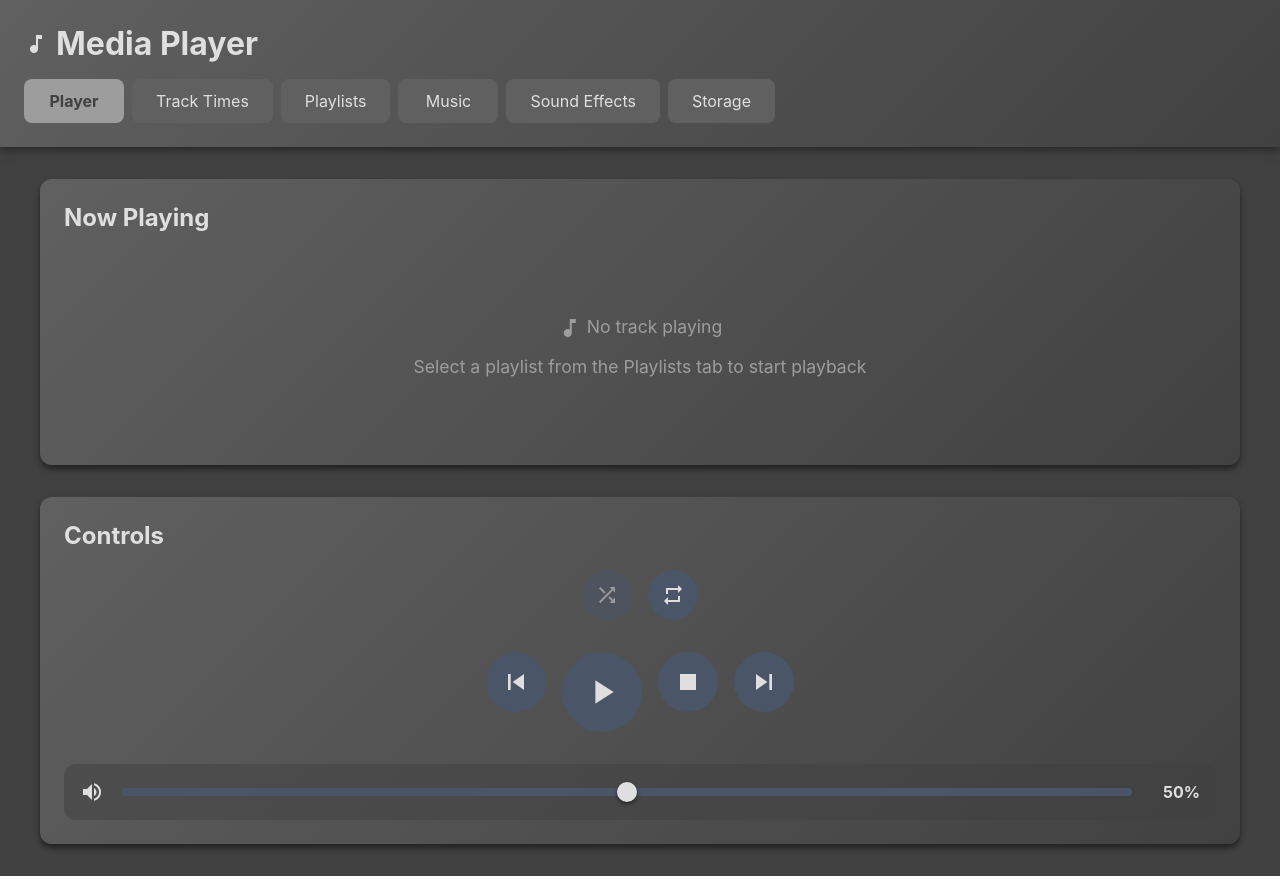
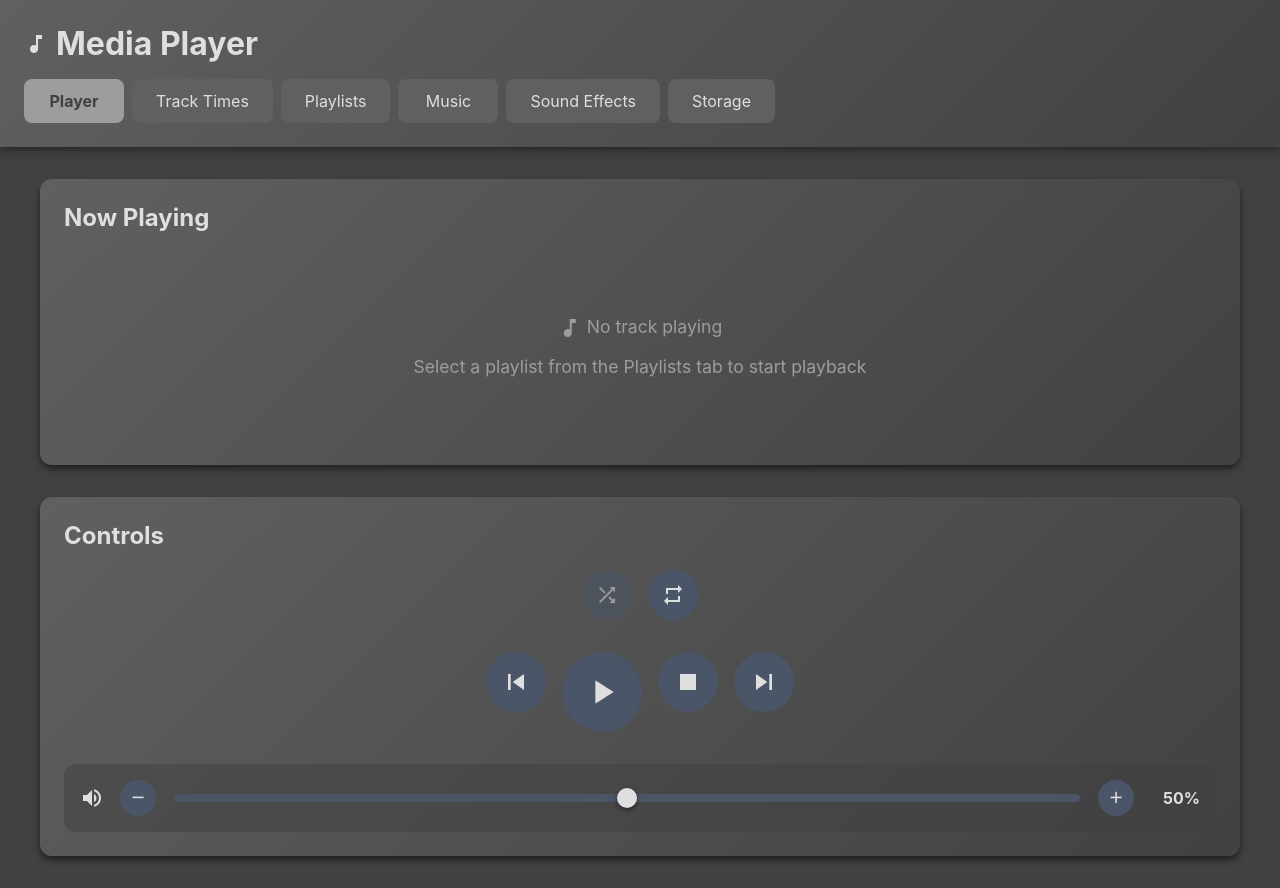
Before and after one commit to xXLAOKOONXx/media-player, a React (Vite) app in the folder frontend/: page / in a window 1280 px wide. Built offline with nearby package versions, Linux system fonts and the light colour scheme; no server answers.

Commit message:
Add volume adjustment buttons for precise control
Co-authored-by: xXLAOKOONXx <31933721+xXLAOKOONXx@users.noreply.github.com>

```diff
--- a/frontend/src/components/PlaybackControls.css
+++ b/frontend/src/components/PlaybackControls.css
@@ -126,6 +126,41 @@
   font-size: 1.5rem;
 }
 
+.volume-btn {
+  background-color: #4a5568;
+  border: none;
+  color: #dfdfdf;
+  width: 36px;
+  height: 36px;
+  border-radius: 50%;
+  cursor: pointer;
+  transition: all 0.3s ease;
+  display: flex;
+  align-items: center;
+  justify-content: center;
+  min-height: 36px;
+  min-width: 36px;
+}
+
+.volume-btn .material-icons {
+  font-size: 1.2rem;
+}
+
+.volume-btn:hover:not(:disabled) {
+  background-color: #5a6c7d;
+  transform: scale(1.1);
+  box-shadow: 0 4px 12px rgba(74, 85, 104, 0.6);
+}
+
+.volume-btn:active:not(:disabled) {
+  transform: scale(0.95);
+}
+
+.volume-btn:disabled {
+  opacity: 0.3;
+  cursor: not-allowed;
+}
+
 .volume-slider {
   flex: 1;
   height: 8px;
--- a/frontend/src/components/PlaybackControls.tsx
+++ b/frontend/src/components/PlaybackControls.tsx
@@ -79,6 +79,16 @@ const PlaybackControls = ({ status, onUpdate }: PlaybackControlsProps) => {
     } catch (err) {
       console.error('Error setting volume:', err);
     }
+  };
+
+  const handleVolumeDecrease = () => {
+    const newVolume = Math.max(0, volume - 1);
+    handleVolumeChange(newVolume);
+  };
+
+  const handleVolumeIncrease = () => {
+    const newVolume = Math.min(100, volume + 1);
+    handleVolumeChange(newVolume);
   };
 
   const handleShuffle = async () => {
@@ -182,6 +192,14 @@ const PlaybackControls = ({ status, onUpdate }: PlaybackControlsProps) => {
 
       <div className="volume-control">
         <span className="material-icons volume-icon">volume_up</span>
+        <button
+          className="volume-btn"
+          onClick={handleVolumeDecrease}
+          disabled={volume === 0}
+          title="Decrease volume by 1%"
+        >
+          <span className="material-icons">remove</span>
+        </button>
         <input
           type="range"
           min="0"
@@ -190,6 +208,14 @@ const PlaybackControls = ({ status, onUpdate }: PlaybackControlsProps) => {
           onChange={(e) => handleVolumeChange(parseInt(e.target.value))}
           className="volume-slider"
         />
+        <button
+          className="volume-btn"
+          onClick={handleVolumeIncrease}
+          disabled={volume === 100}
+          title="Increase volume by 1%"
+        >
+          <span className="material-icons">add</span>
+        </button>
         <span className="volume-value">{volume}%</span>
       </div>
     </div>
```
